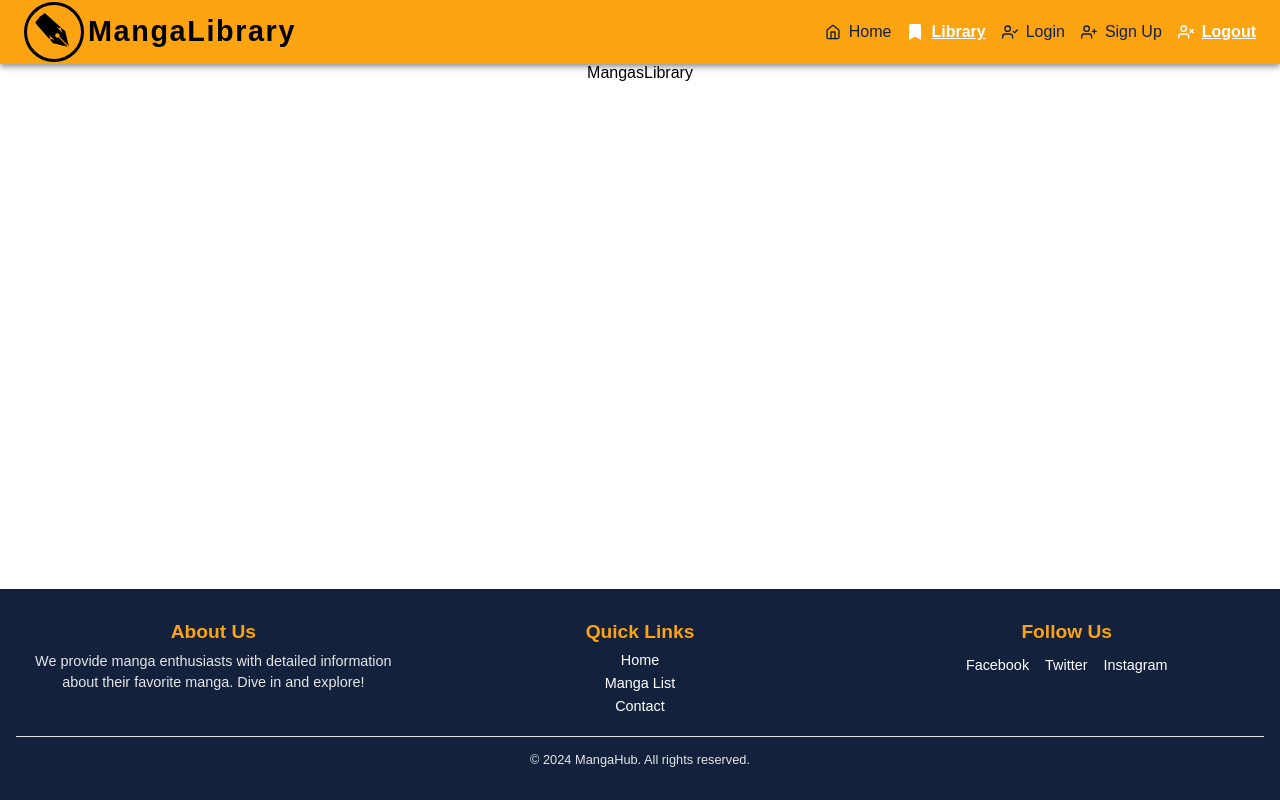
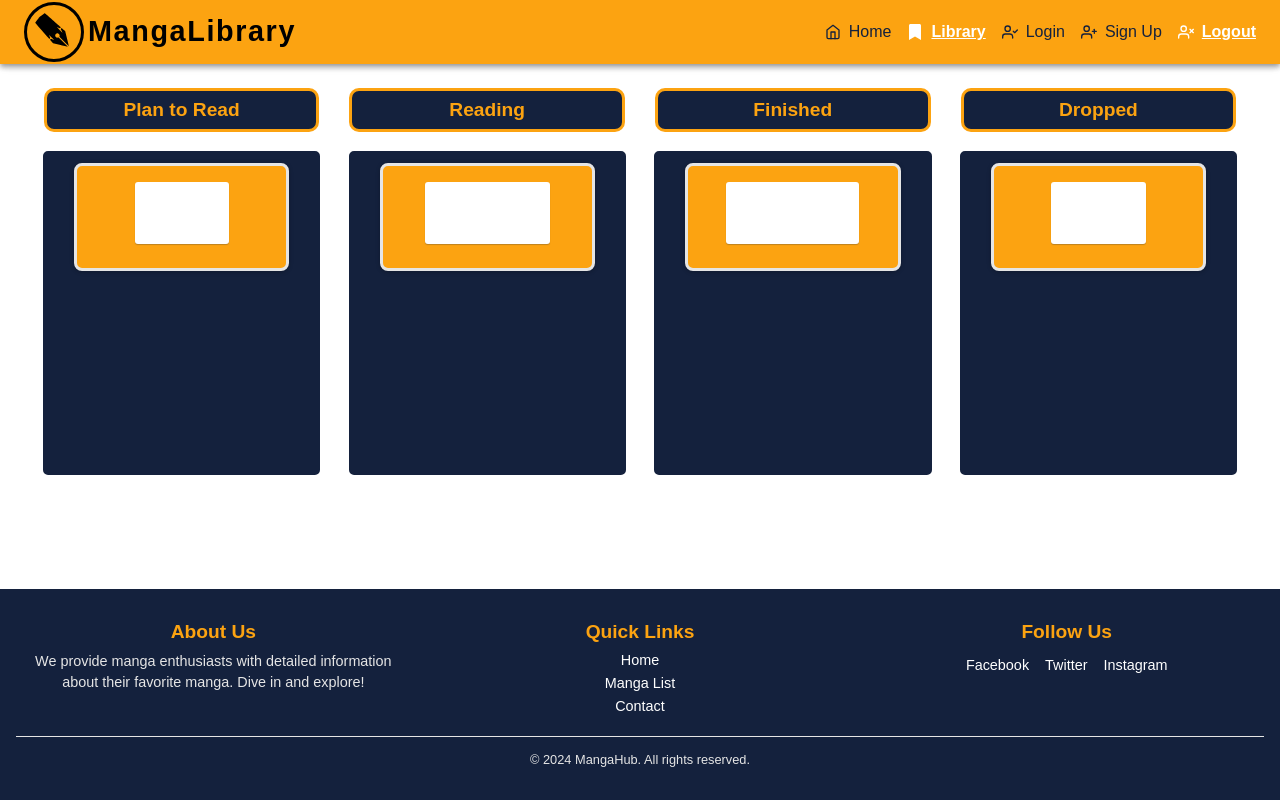
Before and after one commit to mipaes7/proyectoFinalDAW, a React (Vite) app in the folder client/: page /library in a window 1280 px wide. Built offline with nearby package versions, Linux system fonts and the light colour scheme.

Commit message:
basic functionalities working

```diff
--- a/client/package.json
+++ b/client/package.json
@@ -12,6 +12,7 @@
   "dependencies": {
     "@emotion/react": "^11.13.3",
     "@emotion/styled": "^11.13.0",
+    "@hello-pangea/dnd": "^17.0.0",
     "@mui/icons-material": "^6.1.6",
     "@mui/material": "^6.1.6",
     "normalize.css": "^8.0.1",
--- /dev/null
+++ b/client/src/components/Main/MangasLibrary/LibraryCard/LibraryCard.jsx
@@ -0,0 +1,11 @@
+import React from 'react';
+
+const LibraryCard = ({ manga }) => {
+  return (
+    <div className="libraryCard">
+      <h3 className="mangaTitle">{manga.title}</h3>
+    </div>
+  );
+};
+
+export default LibraryCard;
--- /dev/null
+++ b/client/src/components/Main/MangasLibrary/LibraryCard/index.js
@@ -0,0 +1 @@
+export { default } from "./LibraryCard";
--- a/client/src/components/Main/MangasLibrary/MangasLibrary.jsx
+++ b/client/src/components/Main/MangasLibrary/MangasLibrary.jsx
@@ -1,7 +1,127 @@
-import React from "react";
+import React, { useState, useEffect } from "react";
+import { DragDropContext, Droppable, Draggable } from "@hello-pangea/dnd";
+import LibraryCard from "./LibraryCard";
+import { v4 as uuidv4 } from "uuid";
+
+const INITIAL_COLUMNS = {
+  planToRead: { title: "Plan to Read", items: [] },
+  reading: { title: "Reading", items: [] },
+  finished: { title: "Finished", items: [] },
+  dropped: { title: "Dropped", items: [] },
+};
 
 const MangasLibrary = () => {
-  return <div>MangasLibrary</div>;
+  const [columns, setColumns] = useState(INITIAL_COLUMNS);
+
+  useEffect(() => {
+    const fetchMockLibrary = () => {
+      const library = [
+        { id: uuidv4(), title: "Naruto", status: "Plan to Read" },
+        { id: uuidv4(), title: "One Piece", status: "Reading" },
+        { id: uuidv4(), title: "Death Note", status: "Finished" },
+        { id: uuidv4(), title: "Bleach", status: "Dropped" },
+      ];
+      setColumns({
+        planToRead: {
+          title: "Plan to Read",
+          items: library.filter((manga) => manga.status === "Plan to Read"),
+        },
+        reading: {
+          title: "Reading",
+          items: library.filter((manga) => manga.status === "Reading"),
+        },
+        finished: {
+          title: "Finished",
+          items: library.filter((manga) => manga.status === "Finished"),
+        },
+        dropped: {
+          title: "Dropped",
+          items: library.filter((manga) => manga.status === "Dropped"),
+        },
+      });
+    };
+
+    fetchMockLibrary();
+  }, []);
+
+  const onDragEnd = (result) => {
+    const { source, destination } = result;
+    if (!destination) return;
+
+    if (source.droppableId !== destination.droppableId) {
+
+      const sourceColumn = columns[source.droppableId];
+      const destinationColumn = columns[destination.droppableId];
+      const sourceItems = [...sourceColumn.items];
+      const destinationItems = [...destinationColumn.items];
+      const [movedItem] = sourceItems.splice(source.index, 1);
+      destinationItems.splice(destination.index, 0, movedItem);
+
+
+      setColumns({
+        ...columns,
+        [source.droppableId]: { ...sourceColumn, items: sourceItems },
+        [destination.droppableId]: { ...destinationColumn, items: destinationItems },
+      });
+
+      console.log(
+        `Moved "${movedItem.title}" from ${sourceColumn.title} to ${destinationColumn.title}`
+      );
+    } else {
+
+      const column = columns[source.droppableId];
+      const items = [...column.items];
+      const [movedItem] = items.splice(source.index, 1);
+      items.splice(destination.index, 0, movedItem);
+
+
+      setColumns({
+        ...columns,
+        [source.droppableId]: { ...column, items },
+      });
+    }
+  };
+
+  return (
+    <DragDropContext onDragEnd={onDragEnd}>
+      <div className="library">
+        {Object.entries(columns).map(([columnId, column]) => (
+          <div key={columnId} className="column">
+            <h2 className="columnTitle">{column.title}</h2>
+            <Droppable droppableId={columnId}>
+              {(provided) => (
+                <div
+                  {...provided.droppableProps}
+                  ref={provided.innerRef}
+                  className="droppable-column"
+                >
+                  {column.items.length > 0 ? (
+                    column.items.map((item, index) => (
+                      <Draggable key={item.id} draggableId={item.id} index={index}>
+                        {(provided) => (
+                          <div
+                            ref={provided.innerRef}
+                            {...provided.draggableProps}
+                            {...provided.dragHandleProps}
+                            className="draggable-item"
+                          >
+                            <LibraryCard manga={item} />
+                          </div>
+                        )}
+                      </Draggable>
+                    ))
+                  ) : (
+                    <p className="placeholder">No mangas in this list</p>
+                  )}
+                  {provided.placeholder}
+                </div>
+              )}
+            </Droppable>
+          </div>
+        ))}
+      </div>
+    </DragDropContext>
+  );
 };
 
 export default MangasLibrary;
--- /dev/null
+++ b/client/src/styles/components/_LibraryCard.scss
@@ -0,0 +1,23 @@
+
+.libraryCard {
+    user-select: none;
+    padding: 16px;
+    margin: 0 0 8px 0;
+    background-color: #fff;
+    border-radius: 3px;
+    box-shadow: 0 1px 1px rgba(9, 30, 66, 0.25);
+    display: flex;
+    flex-direction: column;
+    align-items: center;
+    text-align: center;
+
+    .mangaTitle {
+      font-size: 1.2em;
+      margin-bottom: 8px;
+    }
+
+    .mangaStatus {
+      font-size: 0.9em;
+      color: #555;
+    }
+  }
--- /dev/null
+++ b/client/src/styles/components/_MangasLibrary.scss
@@ -0,0 +1,77 @@
+@import "../utils/variables.scss";
+
+.library {
+  display: flex;
+  flex-wrap: wrap;
+  justify-content: center;
+  width: 100%;
+  gap: 24px;
+  margin-top: 24px;
+}
+
+.column {
+  display: flex;
+  flex-direction: column;
+  align-items: center;
+  min-width: 22%;
+  gap: 16px;
+
+  @media screen and (max-width: 768px) {
+    min-width: 100%;
+  }
+}
+
+.columnTitle {
+  color: $yellow;
+  background-color: $blue;
+  border: 3px solid $yellow;
+  border-radius: 10px;
+  padding: 8px;
+  text-align: center;
+  font-size: 1.2rem;
+  width: 90%;
+}
+
+.droppable-column {
+  display: flex;
+  flex-direction: column;
+  align-items: center;
+  background-color: $blue;
+  border: 3px solid $white;
+  border-radius: 8px;
+  padding: 12px;
+  min-height: 300px;
+  width: 90%;
+}
+
+.draggable-item {
+  display: flex;
+  justify-content: center;
+  align-items: center;
+  text-align: center;
+  user-select: none;
+  width: 70%;
+  padding: 16px;
+  margin-bottom: 8px;
+  background-color: $yellow;
+  border: 3px solid $grey;
+  border-radius: 8px;
+  box-shadow: 0 1px 4px rgba(0, 0, 0, 0.25);
+  color: $white;
+  font-size: 1rem;
+
+  &:hover {
+    background-color: darken($blue, 10%);
+    cursor: grab;
+  }
+
+  &:active {
+    cursor: grabbing;
+  }
+}
+
+.placeholder {
+  color: $grey;
+  font-size: 1rem;
+  text-align: center;
+}
--- a/client/src/styles/styles.scss
+++ b/client/src/styles/styles.scss
@@ -9,6 +9,8 @@
 @import './components/Recommendations';
 @import './components/MangaDetails';
 @import './components/CharactersAccordion';
+@import './components/MangasLibrary';
+@import './components/LibraryCard';
 @import './components/Login';
 @import './components/Register';
 @import './components/Footer';
```
Also changed, not shown: 1 other file (tests, documents, lock files or other folders).
